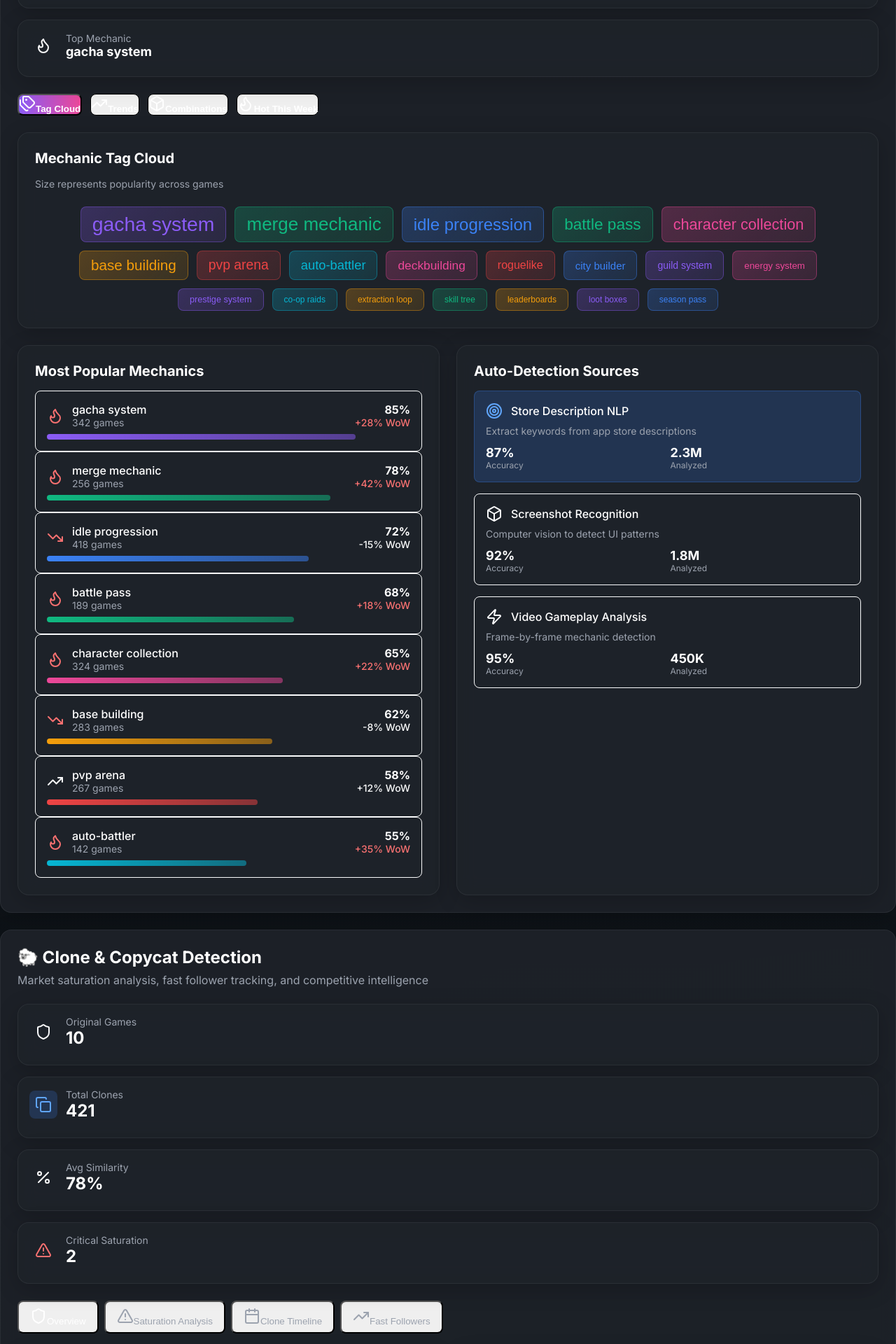
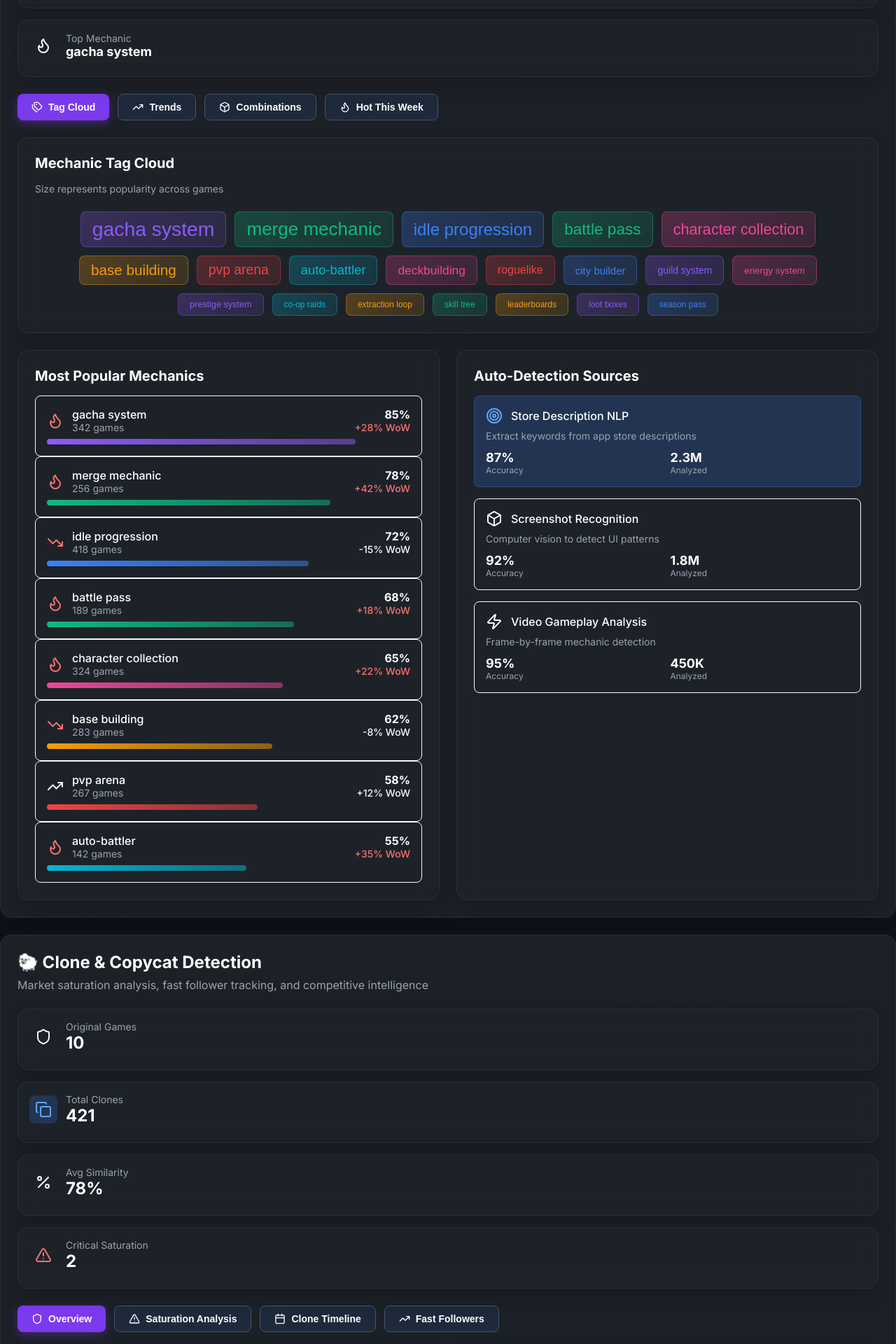
Before and after one commit to fadil013/Market-Intelligence-, a React (Vite) app: page /trends in a window 1280 px wide. Shown: the part 2660-4580 px from the top of the page at 70% size. Built offline with nearby package versions, Linux system fonts and the light colour scheme; the HTML template or start-up script is replaced by a standard one.

Commit message:
Critical: Fix PredictiveAI crash (wrong field names) + fix all unreadable buttons with inline styles

```diff
--- a/src/components/CloneDetection.jsx
+++ b/src/components/CloneDetection.jsx
@@ -138,51 +138,36 @@ const CloneDetection = ({ cloneData }) => {
             </div>
 
             {/* View Mode Switcher */}
-            <div className="flex gap-2 flex-wrap">
-                <button
-                    onClick={() => setViewMode('overview')}
-                    className={`px-4 py-2 rounded-lg font-medium transition-all ${
-                        viewMode === 'overview'
-                            ? 'bg-purple-600 text-white'
-                            : 'bg-gray-800 text-gray-400 hover:bg-gray-700'
-                    }`}
-                >
-                    <Shield className="w-4 h-4 inline mr-2" />
-                    Overview
-                </button>
-                <button
-                    onClick={() => setViewMode('saturation')}
-                    className={`px-4 py-2 rounded-lg font-medium transition-all ${
-                        viewMode === 'saturation'
-                            ? 'bg-purple-600 text-white'
-                            : 'bg-gray-800 text-gray-400 hover:bg-gray-700'
-                    }`}
-                >
-                    <AlertTriangle className="w-4 h-4 inline mr-2" />
-                    Saturation Analysis
-                </button>
-                <button
-                    onClick={() => setViewMode('timeline')}
-                    className={`px-4 py-2 rounded-lg font-medium transition-all ${
-                        viewMode === 'timeline'
-                            ? 'bg-purple-600 text-white'
-                            : 'bg-gray-800 text-gray-400 hover:bg-gray-700'
-                    }`}
-                >
-                    <Calendar className="w-4 h-4 inline mr-2" />
-                    Clone Timeline
-                </button>
-                <button
-                    onClick={() => setViewMode('publishers')}
-                    className={`px-4 py-2 rounded-lg font-medium transition-all ${
-                        viewMode === 'publishers'
-                            ? 'bg-purple-600 text-white'
-                            : 'bg-gray-800 text-gray-400 hover:bg-gray-700'
-                    }`}
-                >
-                    <TrendingUp className="w-4 h-4 inline mr-2" />
-                    Fast Followers
-                </button>
+            <div style={{ display: 'flex', gap: '12px', flexWrap: 'wrap' }}>
+                {[
+                    { mode: 'overview', label: 'Overview', Icon: Shield, activeColor: '#7c3aed' },
+                    { mode: 'saturation', label: 'Saturation Analysis', Icon: AlertTriangle, activeColor: '#dc2626' },
+                    { mode: 'timeline', label: 'Clone Timeline', Icon: Calendar, activeColor: '#2563eb' },
+                    { mode: 'publishers', label: 'Fast Followers', Icon: TrendingUp, activeColor: '#059669' },
+                ].map(({ mode, label, Icon, activeColor }) => (
+                    <button
+                        key={mode}
+                        onClick={() => setViewMode(mode)}
+                        style={{
+                            display: 'flex',
+                            alignItems: 'center',
+                            gap: '8px',
+                            padding: '10px 20px',
+                            borderRadius: '8px',
+                            fontWeight: 600,
+                            fontSize: '14px',
+                            cursor: 'pointer',
+                            transition: 'all 0.2s',
+                            border: viewMode === mode ? 'none' : '1px solid #475569',
+                            background: viewMode === mode ? activeColor : '#1e293b',
+                            color: '#ffffff',
+                            boxShadow: viewMode === mode ? `0 4px 14px ${activeColor}60` : 'none',
+                        }}
+                    >
+                        <Icon size={16} />
+                        {label}
+                    </button>
+                ))}
             </div>
 
             {/* Overview View */}
--- a/src/components/CreativeIntelligence.jsx
+++ b/src/components/CreativeIntelligence.jsx
@@ -188,51 +188,36 @@ const CreativeIntelligence = ({ marketingData }) => {
             </div>
 
             {/* View Mode Switcher */}
-            <div className="flex gap-2 flex-wrap">
-                <button
-                    onClick={() => setViewMode('creative')}
-                    className={`px-4 py-2 rounded-lg font-medium transition-all ${
-                        viewMode === 'creative'
-                            ? 'bg-purple-600 text-white'
-                            : 'bg-gray-800 text-gray-400 hover:bg-gray-700'
-                    }`}
-                >
-                    <Film className="w-4 h-4 inline mr-2" />
-                    Ad Creatives
-                </button>
-                <button
-                    onClick={() => setViewMode('networks')}
-                    className={`px-4 py-2 rounded-lg font-medium transition-all ${
-                        viewMode === 'networks'
-                            ? 'bg-purple-600 text-white'
-                            : 'bg-gray-800 text-gray-400 hover:bg-gray-700'
-                    }`}
-                >
-                    <Users className="w-4 h-4 inline mr-2" />
-                    Ad Networks
-                </button>
-                <button
-                    onClick={() => setViewMode('cpi')}
-                    className={`px-4 py-2 rounded-lg font-medium transition-all ${
-                        viewMode === 'cpi'
-                            ? 'bg-purple-600 text-white'
-                            : 'bg-gray-800 text-gray-400 hover:bg-gray-700'
-                    }`}
-                >
-                    <DollarSign className="w-4 h-4 inline mr-2" />
-                    CPI Analysis
-                </button>
-                <button
-                    onClick={() => setViewMode('growth')}
-                    className={`px-4 py-2 rounded-lg font-medium transition-all ${
-                        viewMode === 'growth'
-                            ? 'bg-purple-600 text-white'
-                            : 'bg-gray-800 text-gray-400 hover:bg-gray-700'
-                    }`}
-                >
-                    <TrendingUp className="w-4 h-4 inline mr-2" />
-                    Growth Type
-                </button>
+            <div style={{ display: 'flex', gap: '12px', flexWrap: 'wrap' }}>
+                {[
+                    { mode: 'creative', label: 'Ad Creatives', Icon: Film, activeColor: '#7c3aed' },
+                    { mode: 'networks', label: 'Ad Networks', Icon: Users, activeColor: '#2563eb' },
+                    { mode: 'cpi', label: 'CPI Analysis', Icon: DollarSign, activeColor: '#059669' },
+                    { mode: 'growth', label: 'Growth Type', Icon: TrendingUp, activeColor: '#ea580c' },
+                ].map(({ mode, label, Icon, activeColor }) => (
+                    <button
+                        key={mode}
+                        onClick={() => setViewMode(mode)}
+                        style={{
+                            display: 'flex',
+                            alignItems: 'center',
+                            gap: '8px',
+                            padding: '10px 20px',
+                            borderRadius: '8px',
+                            fontWeight: 600,
+                            fontSize: '14px',
+                            cursor: 'pointer',
+                            transition: 'all 0.2s',
+                            border: viewMode === mode ? 'none' : '1px solid #475569',
+                            background: viewMode === mode ? activeColor : '#1e293b',
+                            color: '#ffffff',
+                            boxShadow: viewMode === mode ? `0 4px 14px ${activeColor}60` : 'none',
+                        }}
+                    >
+                        <Icon size={16} />
+                        {label}
+                    </button>
+                ))}
             </div>
 
             {/* Ad Creatives View */}
--- a/src/components/MechanicTagging.jsx
+++ b/src/components/MechanicTagging.jsx
@@ -137,52 +137,37 @@ const MechanicTagging = ({ mechanicData }) => {
                 </div>
             </div>
 
-            {/* View Mode Switcher - Professional with Perfect Contrast */}
-            <div className="flex gap-3 flex-wrap">
-                <button
-                    onClick={() => setViewMode('tagcloud')}
-                    className={`px-5 py-3 rounded-lg font-semibold transition-all shadow-lg ${
-                        viewMode === 'tagcloud'
-                            ? 'bg-gradient-to-r from-purple-600 to-purple-500 text-white shadow-purple-500/50'
-                            : 'bg-slate-900/90 text-white hover:bg-slate-800 border border-slate-700'
-                    }`}
-                >
-                    <Tags className="w-4 h-4 inline mr-2" />
-                    Tag Cloud
-                </button>
-                <button
-                    onClick={() => setViewMode('trends')}
-                    className={`px-5 py-3 rounded-lg font-semibold transition-all shadow-lg ${
-                        viewMode === 'trends'
-                            ? 'bg-gradient-to-r from-blue-600 to-blue-500 text-white shadow-blue-500/50'
-                            : 'bg-slate-900/90 text-white hover:bg-slate-800 border border-slate-700'
-                    }`}
-                >
-                    <TrendingUp className="w-4 h-4 inline mr-2" />
-                    Trends
-                </button>
-                <button
-                    onClick={() => setViewMode('combinations')}
-                    className={`px-5 py-3 rounded-lg font-semibold transition-all shadow-lg ${
-                        viewMode === 'combinations'
-                            ? 'bg-gradient-to-r from-cyan-600 to-cyan-500 text-white shadow-cyan-500/50'
-                            : 'bg-slate-900/90 text-white hover:bg-slate-800 border border-slate-700'
-                    }`}
-                >
-                    <Box className="w-4 h-4 inline mr-2" />
-                    Combinations
-                </button>
-                <button
-                    onClick={() => setViewMode('hot')}
-                    className={`px-5 py-3 rounded-lg font-semibold transition-all shadow-lg ${
-                        viewMode === 'hot'
-                            ? 'bg-gradient-to-r from-orange-600 to-orange-500 text-white shadow-orange-500/50'
-                            : 'bg-slate-900/90 text-white hover:bg-slate-800 border border-slate-700'
-                    }`}
-                >
-                    <Flame className="w-4 h-4 inline mr-2" />
-                    Hot This Week
-                </button>
+            {/* View Mode Switcher - Guaranteed inline styles */}
+            <div style={{ display: 'flex', gap: '12px', flexWrap: 'wrap' }}>
+                {[
+                    { mode: 'tagcloud', label: 'Tag Cloud', Icon: Tags, activeColor: '#7c3aed' },
+                    { mode: 'trends', label: 'Trends', Icon: TrendingUp, activeColor: '#2563eb' },
+                    { mode: 'combinations', label: 'Combinations', Icon: Box, activeColor: '#0891b2' },
+                    { mode: 'hot', label: 'Hot This Week', Icon: Flame, activeColor: '#ea580c' },
+                ].map(({ mode, label, Icon, activeColor }) => (
+                    <button
+                        key={mode}
+                        onClick={() => setViewMode(mode)}
+                        style={{
+                            display: 'flex',
+                            alignItems: 'center',
+                            gap: '8px',
+                            padding: '10px 20px',
+                            borderRadius: '8px',
+                            fontWeight: 600,
+                            fontSize: '14px',
+                            cursor: 'pointer',
+                            transition: 'all 0.2s',
+                            border: viewMode === mode ? 'none' : '1px solid #475569',
+                            background: viewMode === mode ? activeColor : '#1e293b',
+                            color: '#ffffff',
+                            boxShadow: viewMode === mode ? `0 4px 14px ${activeColor}60` : 'none',
+                        }}
+                    >
+                        <Icon size={16} />
+                        {label}
+                    </button>
+                ))}
             </div>
 
             {/* Tag Cloud View */}
```
Also changed, not shown: src/pages/PredictiveAI.jsx (+28 -47 lines).
